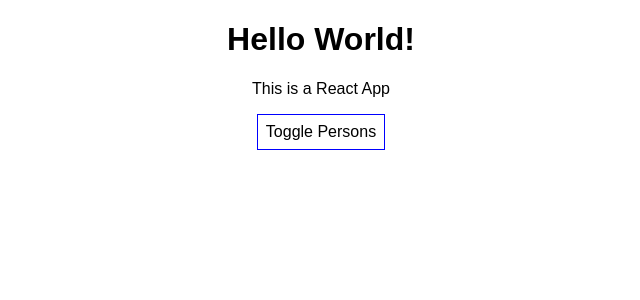
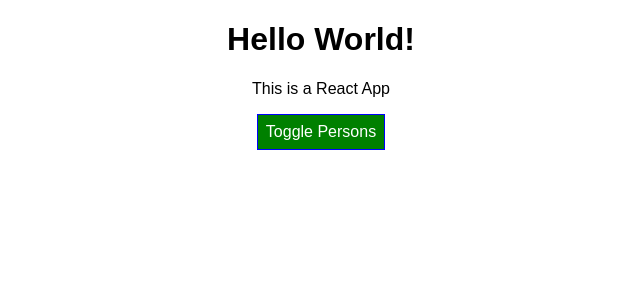
Before and after one commit to EmberLynn/react-practice-project, a React (Create React App) app: page / in a window 1280 px wide. Shown: the top 300 px of the page, without its empty margins (319-959 px from the left). Built offline with nearby package versions, Linux system fonts and the light colour scheme.

Commit message:
Added dynamic styles and radium for hover

```diff
--- a/package.json
+++ b/package.json
@@ -3,6 +3,7 @@
   "version": "0.1.0",
   "private": true,
   "dependencies": {
+    "radium": "^0.26.0",
     "react": "^16.13.1",
     "react-dom": "^16.13.1",
     "react-scripts": "1.1.5"
--- a/src/App.css
+++ b/src/App.css
@@ -1,3 +1,11 @@
 .App {
   text-align: center;
 }
+
+.red {
+  color: red;
+}
+
+.bold {
+  font-weight: bold;
+}
--- a/src/App.js
+++ b/src/App.js
@@ -1,5 +1,6 @@
 import React, { Component } from 'react';
 import './App.css';
+import Radium from 'radium';
 import Person from './Person/Person';
 
 class App extends Component {
@@ -66,11 +67,16 @@ class App extends Component {
   render() {
 
     const style = {
-      backgroundColor: 'white',
+      backgroundColor: 'green',
+      color: 'white',
       font: 'inherit',
       border: '1px solid blue',
       padding: '8px',
-      cursor: 'pointer'
+      cursor: 'pointer',
+      ':hover':{
+        backgroundColor: 'lightgreen',
+        color: 'black'
+      }
     }
 
     let persons = null;
@@ -87,12 +93,25 @@ class App extends Component {
           })}
         </div>
       );
+      style.backgroundColor = 'red';
+      style[':hover'] = {
+        backgroundColor: 'pink',
+        color: 'black'
+      }
+    }
+
+    let classes = [];
+    if(this.state.persons.length <= 2){
+      classes.push('red');
+    }
+    if(this.state.persons.length <= 1){
+      classes.push('bold');
     }
 
     return (
       <div className="App">
         <h1>Hello World!</h1>
-        <p>This is a React App</p>
+        <p className={classes.join(' ')}>This is a React App</p>
         <button
         style = {style}
         onClick={this.togglePersonsHandler}>Toggle Persons</button>
@@ -102,4 +121,4 @@ class App extends Component {
   }
 }
 
-export default App;
+export default Radium(App);
```
Also changed, not shown: 1 other file (tests, documents, lock files or other folders).
